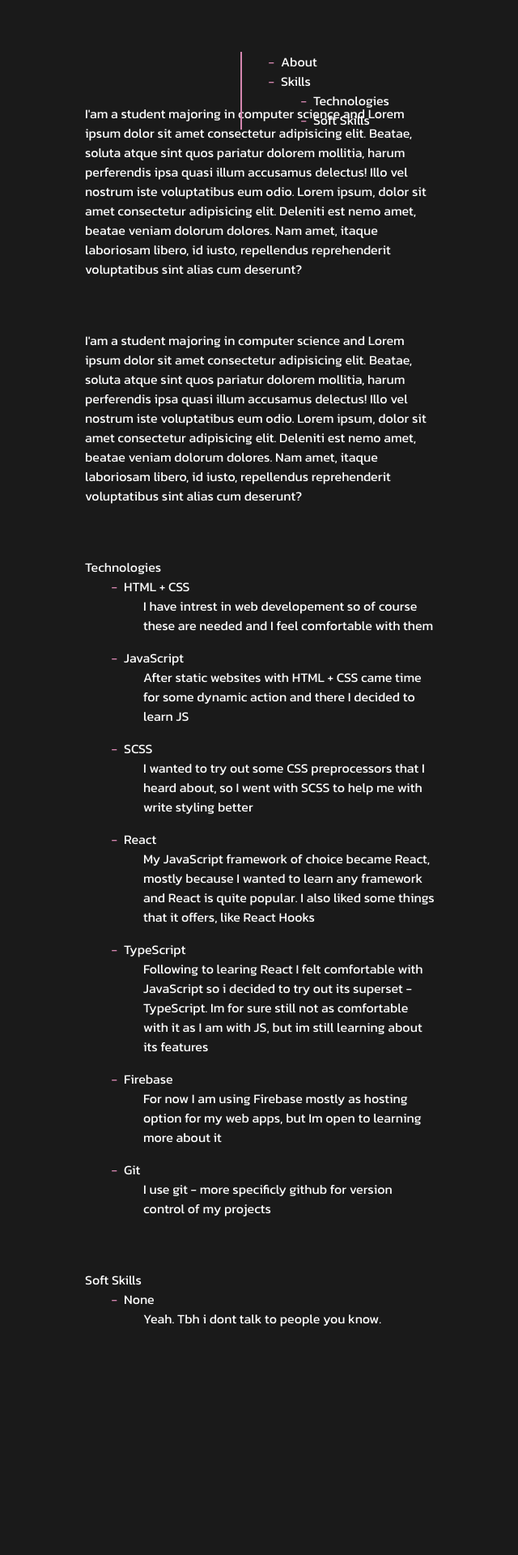
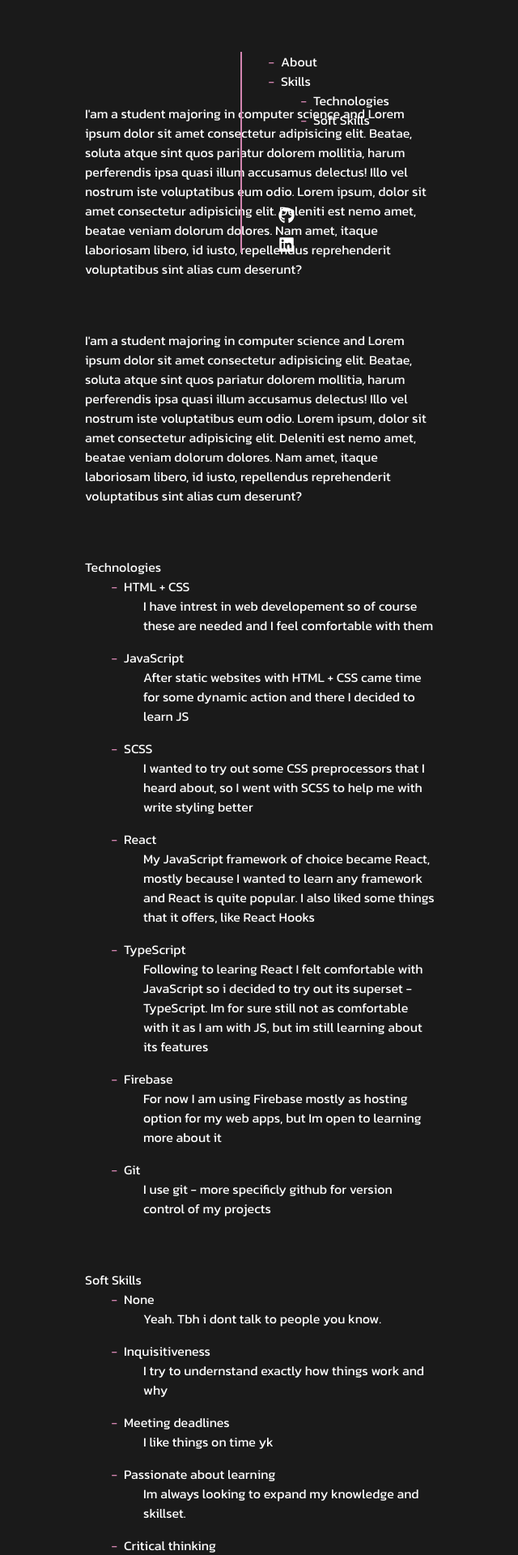
Before and after one commit to D-e-v-o-r-a-n/portfolio, a React (Create React App) app: page /about in a window 1280 px wide. Shown: the part 96-2016 px from the top of the page at 81% size, without its empty margins (319-959 px from the left). Before the commit the page ends 1736 px from the top, so only its background shows below. Built offline with nearby package versions, Linux system fonts and the light colour scheme.

Commit message:
Added some soft skills and updated contact component

```diff
--- a/src/Components/About/About.tsx
+++ b/src/Components/About/About.tsx
@@ -1,6 +1,7 @@
 import React, {FC} from 'react';
 import { RouteComponentProps} from '@reach/router'
 import './About.scss'
+import ContactComponent from '../Contact/Contact';
 
 
 const AboutComponent:FC<RouteComponentProps> = (props) => {
@@ -50,30 +51,41 @@ const AboutComponent:FC<RouteComponentProps> = (props) => {
                 <ul>
                   <li>None</li>
                   <span>Yeah. Tbh i dont talk to people you know.</span>
+
+                  <li>Inquisitiveness</li>
+                  <span>I try to undernstand exactly how things work and why</span>
+
+                  <li>Meeting deadlines</li>
+                  <span>I like things on time yk</span>
+
+                  <li>Passionate about learning</li>
+                  <span>Im always looking to expand my knowledge and skillset.</span>
+
+                  <li>Critical thinking</li>
+                  <span></span>
+
                 </ul>
               </section>
           </div>
           <div className="about-sidebar">
             <ul className="sidebar-list">
-
               <a href="#about">
                 <li>About</li>
               </a>
-
               <a href="#skills">
                 <li>Skills</li>
               </a>
-
               <ul>
                 <a href="#technologies">
                   <li>Technologies</li>
                 </a>
-
                 <a href="#soft-skills">
                   <li>Soft Skills</li>
                 </a>
               </ul>
             </ul>
+
+            <ContactComponent />
           </div>
         </div>
 
--- a/src/Components/Contact/Contact.scss
+++ b/src/Components/Contact/Contact.scss
@@ -0,0 +1,14 @@
+.contact-container{
+    padding-left: 45px;
+    margin-top: 6rem;
+
+    display: flex;
+    flex-direction: column;
+    gap: 1rem;
+
+    a{
+        width: 20px;
+        height: 20px;
+        color: white;
+    }
+}
--- a/src/Components/Contact/Contact.tsx
+++ b/src/Components/Contact/Contact.tsx
@@ -1,12 +1,19 @@
 import React, {FC} from 'react';
 import { RouteComponentProps} from '@reach/router'
-import { FaGithub } from "react-icons/fa6";
-
+import { FaGithub, FaLinkedin } from "react-icons/fa6";
+import './Contact.scss'
 
 const ContactComponent:FC<RouteComponentProps> = () => {
   return (
     <>
-        <div>Contact</div>
+        <div className='contact-container'>
+          <a href="https://github.com/D-e-v-o-r-a-n">
+            <FaGithub size={20}/>
+          </a>
+          <a href="https://www.linkedin.com/in/bartłomiej-rzyszkiewicz-2672aa2b0/">
+            <FaLinkedin size={20}/>
+          </a>
+        </div>
 
     </>
   );
--- a/src/Components/ProjectListItem/ProjectListItem.tsx
+++ b/src/Components/ProjectListItem/ProjectListItem.tsx
@@ -1,6 +1,6 @@
 import React, {FC} from 'react';
 import { Link, RouteComponentProps} from '@reach/router'
-import { projectInterface } from '../Projects/array'
+import { projectInterface } from '../Projects/projectsArray'
 import './_ProjectListItem.scss'
 import Carousel from '../Carousel/Carousel';
 import { FaGithub } from "react-icons/fa6";
--- a/src/Components/Projects/Projects.tsx
+++ b/src/Components/Projects/Projects.tsx
@@ -1,7 +1,7 @@
 import React, {FC,Ref,useEffect,useRef} from 'react';
 import { RouteComponentProps, Link} from '@reach/router'
 import ProjectsListItem from '../ProjectListItem/ProjectListItem';
-import projectsArray, { projectInterface } from './array'
+import projectsArray, { projectInterface } from './projectsArray'
 import './Projects.scss'
 
 interface ProjectsProps extends RouteComponentProps {
```
Also changed, not shown: src/Components/Projects/projectsArray.tsx (renamed from src/Components/Projects/array.tsx).
